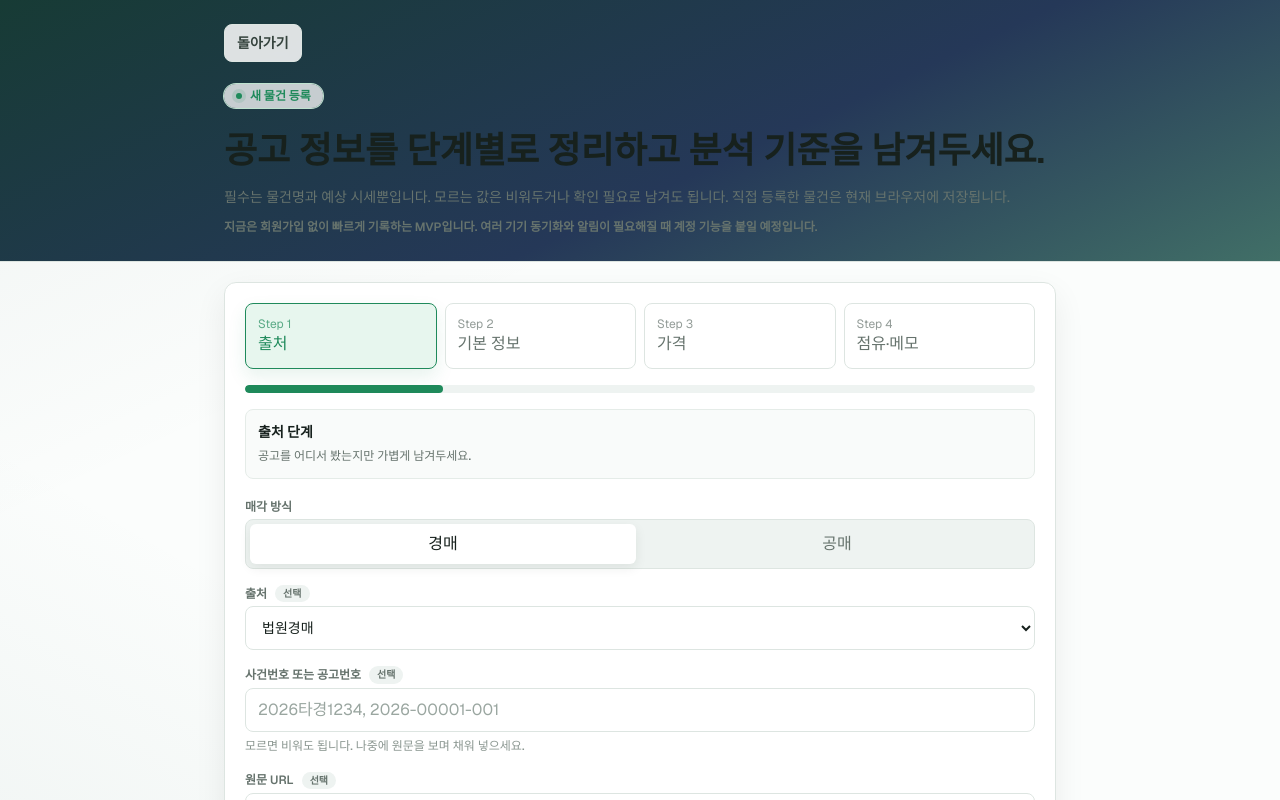
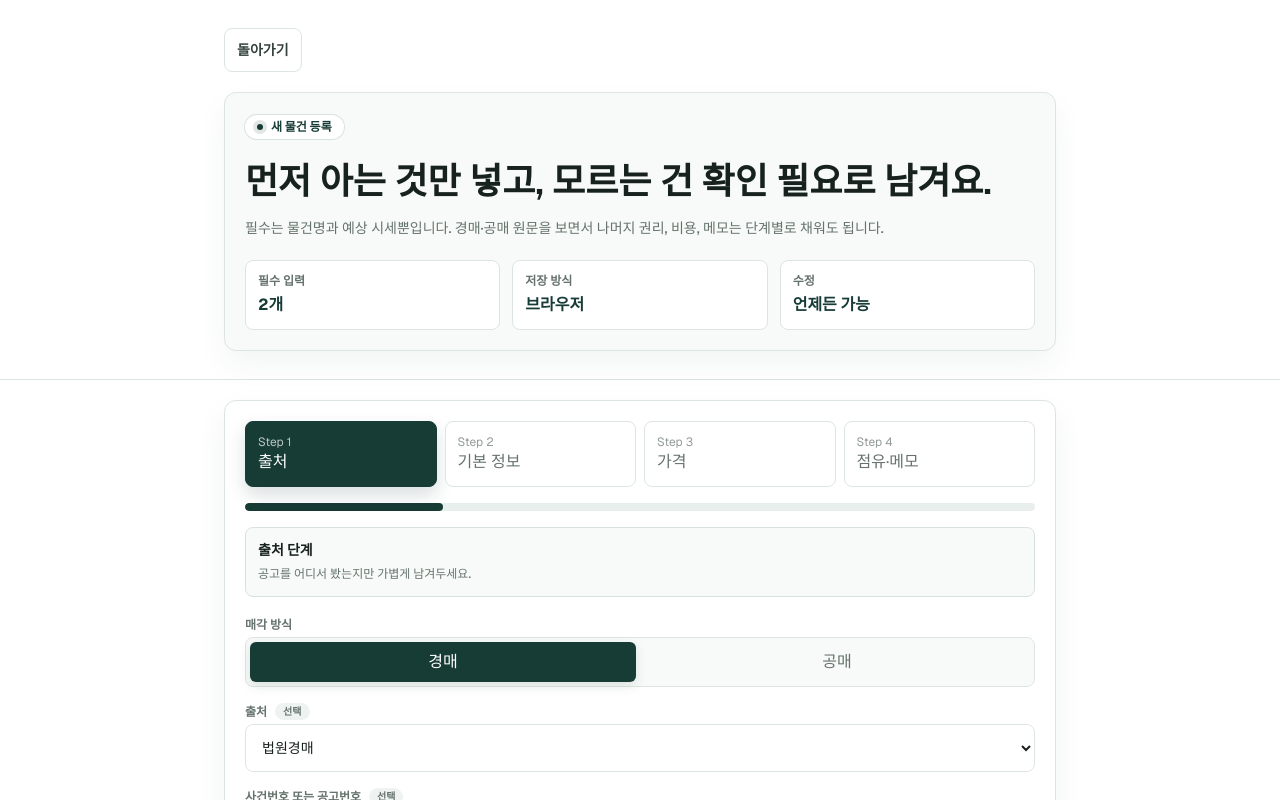
Before and after one commit to jinSsol/auction-risk-analyzer, a Next.js app: page /properties/new in a window 1280 px wide. Shown: the top 800 px of the page. Built offline with nearby package versions, Linux system fonts and the light colour scheme.

Commit message:
Redesign registration flow and complete redesign QA

```diff
--- a/app/properties/PropertyForm.tsx
+++ b/app/properties/PropertyForm.tsx
@@ -203,7 +203,7 @@ export function PropertyForm({
       <main className="min-h-screen bg-[#F6F8F7] px-5 py-8 text-[#17211D]">
         <div className="mx-auto max-w-3xl rounded-xl border border-[#DDE5E1] bg-white p-6 shadow-[0_1px_2px_rgba(23,33,29,0.05)]">
           {/* eslint-disable-next-line @next/next/no-html-link-for-pages */}
-          <a href="/" className="text-sm font-semibold text-[#1F8A5B]">
+          <a href="/" className="text-sm font-semibold text-[#173B35]">
             목록으로
           </a>
           <h1 className="mt-4 text-2xl font-semibold">수정할 수 없는 물건입니다.</h1>
@@ -217,37 +217,38 @@ export function PropertyForm({
   }
 
   return (
-    <main className="app-shell min-h-screen text-[#17211D]">
-      <section className="hero-surface border-b border-[#DDE5E1]">
-        <div className="mx-auto max-w-4xl px-5 py-6 lg:px-8">
+    <main className="min-h-screen bg-white text-[#17211D]">
+      <section className="border-b border-[#DDE5E1] bg-white">
+        <div className="mx-auto max-w-4xl px-5 py-5 lg:px-8 lg:py-7">
           <a
             href={mode === "edit" && itemId ? `/properties/${itemId}` : "/"}
-            className="button-lift inline-flex rounded-lg border border-[#DDE5E1] bg-white/85 px-3 py-2 text-sm font-semibold text-[#34423C] backdrop-blur transition hover:bg-white"
+            className="button-lift inline-flex min-h-11 items-center rounded-lg border border-[#DDE5E1] bg-white px-3 py-2 text-sm font-semibold text-[#34423C] transition hover:border-[#173B35] hover:text-[#173B35]"
           >
             돌아가기
           </a>
-          <div className="mt-5">
-            <p className="inline-flex items-center gap-2 rounded-full bg-white/75 px-3 py-1 text-xs font-semibold text-[#1F8A5B] ring-1 ring-[#BFE3D0] backdrop-blur">
-              <span className="h-1.5 w-1.5 rounded-full bg-[#1F8A5B] shadow-[0_0_0_4px_rgba(31,138,91,0.12)]" />
+          <div className="mt-5 rounded-xl border border-[#DDE5E1] bg-[#F7FAF8] p-5 shadow-[0_14px_30px_rgba(23,59,53,0.05)]">
+            <p className="inline-flex items-center gap-2 rounded-full bg-white px-3 py-1 text-xs font-bold text-[#173B35] ring-1 ring-[#D7E4DC]">
+              <span className="h-1.5 w-1.5 rounded-full bg-[#173B35] shadow-[0_0_0_4px_rgba(23,59,53,0.12)]" />
               {mode === "edit" ? "내 물건 수정" : "새 물건 등록"}
             </p>
             <h1 className="mt-5 text-3xl font-semibold leading-tight tracking-normal text-[#17211D] md:text-4xl">
-              공고 정보를 단계별로 정리하고 분석 기준을 남겨두세요.
+              먼저 아는 것만 넣고, 모르는 건 확인 필요로 남겨요.
             </h1>
-            <p className="mt-3 text-sm leading-6 text-[#66736D]">
-              필수는 물건명과 예상 시세뿐입니다. 모르는 값은 비워두거나
-              확인 필요로 남겨도 됩니다. 직접 등록한 물건은 현재 브라우저에 저장됩니다.
+            <p className="mt-3 text-sm font-medium leading-6 text-[#66736D]">
+              필수는 물건명과 예상 시세뿐입니다. 경매·공매 원문을 보면서 나머지
+              권리, 비용, 메모는 단계별로 채워도 됩니다.
             </p>
-            <p className="mt-2 text-xs font-semibold leading-5 text-[#66736D]">
-              지금은 회원가입 없이 빠르게 기록하는 MVP입니다. 여러 기기 동기화와
-              알림이 필요해질 때 계정 기능을 붙일 예정입니다.
-            </p>
+            <div className="mt-5 grid gap-3 sm:grid-cols-3">
+              <RegistrationHeroMetric label="필수 입력" value="2개" />
+              <RegistrationHeroMetric label="저장 방식" value="브라우저" />
+              <RegistrationHeroMetric label="수정" value="언제든 가능" />
+            </div>
           </div>
         </div>
       </section>
 
       <section className="mx-auto max-w-4xl px-5 py-5 lg:px-8">
-        <div className="interactive-card rounded-xl border border-[#DDE5E1] bg-white/94 p-4 shadow-[0_12px_32px_rgba(23,33,29,0.07)] backdrop-blur md:p-5">
+        <div className="interactive-card rounded-xl border border-[#DDE5E1] bg-white p-4 shadow-[0_14px_32px_rgba(23,59,53,0.06)] md:p-5">
           <div className="grid gap-2 sm:grid-cols-4">
             {steps.map((label, index) => (
               <button
@@ -255,10 +256,10 @@ export function PropertyForm({
                 onClick={() => setStep(index as StepId)}
                 className={`button-lift rounded-lg border px-3 py-3 text-left text-sm transition ${
                   step === index
-                    ? "border-[#1F8A5B] bg-[#E7F6EE] font-semibold text-[#1F8A5B] shadow-[0_8px_18px_rgba(31,138,91,0.1)]"
+                    ? "border-[#173B35] bg-[#173B35] font-semibold text-white shadow-[0_8px_18px_rgba(23,59,53,0.16)]"
                     : index < step
-                      ? "border-[#BFE3D0] bg-white font-semibold text-[#1F8A5B] hover:bg-[#F9FBFA]"
-                      : "border-[#DDE5E1] bg-white font-medium text-[#66736D] hover:bg-[#F9FBFA]"
+                      ? "border-[#D7E4DC] bg-[#F7FAF8] font-semibold text-[#173B35] hover:bg-[#EEF5F1]"
+                      : "border-[#DDE5E1] bg-white font-medium text-[#66736D] hover:bg-[#F7FAF8]"
                 }`}
               >
                 <span className="block text-xs opacity-70">Step {index + 1}</span>
@@ -266,14 +267,14 @@ export function PropertyForm({
               </button>
             ))}
           </div>
-          <div className="mt-4 h-2 overflow-hidden rounded-full bg-[#EEF3F1]">
+          <div className="mt-4 h-2 overflow-hidden rounded-full bg-[#E8EFEC]">
             <div
-              className="risk-fill h-full rounded-full bg-[#1F8A5B]"
+              className="risk-fill h-full rounded-full bg-[#173B35]"
               style={{ width: `${progress}%` }}
             />
           </div>
-          <div className="mt-4 rounded-lg border border-[#E5ECE8] bg-[#F9FBFA] p-3">
-            <p className="text-sm font-semibold text-[#17211D]">
+          <div className="mt-4 rounded-lg border border-[#D7E4DC] bg-[#F7FAF8] p-3">
+            <p className="text-sm font-bold text-[#17211D]">
               {steps[step]} 단계
             </p>
             <p className="mt-1 text-xs font-medium leading-5 text-[#66736D]">
@@ -305,7 +306,7 @@ export function PropertyForm({
                 분석 결과는 입력값을 정리한 참고 자료이며 법률·투자 자문이
                 아닙니다. 입찰 전 원문 서류와 전문가 확인을 함께 진행하세요.
               </p>
-              <p className="mt-1 font-semibold text-[#1F8A5B]">
+              <p className="mt-1 font-semibold text-[#173B35]">
                 저장 후에도 언제든 수정할 수 있습니다.
               </p>
             </div>
@@ -323,14 +324,14 @@ export function PropertyForm({
               {step < 3 ? (
                 <button
                   onClick={goNext}
-                  className="button-lift h-11 w-full rounded-lg bg-[#17211D] px-4 text-sm font-semibold text-white shadow-[0_10px_24px_rgba(23,33,29,0.16)] transition hover:bg-[#26332E] sm:w-auto"
+                  className="button-lift h-11 w-full rounded-lg bg-[#173B35] px-4 text-sm font-semibold text-white shadow-[0_10px_24px_rgba(23,59,53,0.16)] transition hover:bg-[#0F2D28] sm:w-auto"
                 >
                   다음
                 </button>
               ) : (
                 <button
                   onClick={submit}
-                  className="button-lift h-11 w-full rounded-lg bg-[#17211D] px-4 text-sm font-semibold text-white shadow-[0_10px_24px_rgba(23,33,29,0.16)] transition hover:bg-[#26332E] sm:w-auto"
+                  className="button-lift h-11 w-full rounded-lg bg-[#173B35] px-4 text-sm font-semibold text-white shadow-[0_10px_24px_rgba(23,59,53,0.16)] transition hover:bg-[#0F2D28] sm:w-auto"
                 >
                   저장하고 상세 보기
                 </button>
@@ -377,6 +378,15 @@ function SourceStep({ draft, update }: StepProps) {
         placeholder="https://..."
         helper="공고 링크를 붙여두면 나중에 서류 확인으로 돌아가기 쉽습니다."
       />
+    </div>
+  );
+}
+
+function RegistrationHeroMetric({ label, value }: { label: string; value: string }) {
+  return (
+    <div className="rounded-lg border border-[#DDE5E1] bg-white p-3">
+      <p className="text-xs font-semibold text-[#66736D]">{label}</p>
+      <p className="mt-1 text-base font-bold text-[#173B35]">{value}</p>
     </div>
   );
 }
@@ -450,7 +460,7 @@ function PriceStep({ draft, update }: StepProps) {
         <TextInput label="최근 실거래" value={draft.lastTrade} onChange={(value) => update("lastTrade", value)} inputMode="numeric" placeholder="129500" helper="모르면 비워도 됩니다." />
       </div>
       <TextInput label="유찰 횟수" value={draft.failedBids} onChange={(value) => update("failedBids", value)} inputMode="numeric" placeholder="0" />
-      <details className="rounded-xl border border-[#DDE5E1] bg-white p-4 shadow-[0_1px_2px_rgba(23,33,29,0.05)]">
+      <details className="rounded-xl border border-[#DDE5E1] bg-white p-4 shadow-[0_8px_20px_rgba(23,59,53,0.04)]">
         <summary className="cursor-pointer list-none">
           <div className="flex flex-wrap items-start justify-between gap-2">
             <div>
@@ -524,7 +534,7 @@ function PriceStep({ draft, update }: StepProps) {
           />
         </div>
       </details>
-      <details className="rounded-xl border border-[#DDE5E1] bg-[#F9FBFA] p-4">
+      <details className="rounded-xl border border-[#DDE5E1] bg-[#F7FAF8] p-4">
         <summary className="cursor-pointer list-none">
           <div className="flex flex-wrap items-start justify-between gap-2">
             <div>
@@ -533,7 +543,7 @@ function PriceStep({ draft, update }: StepProps) {
                 시세 근거를 남기고 싶을 때만 열어서 입력하세요.
               </p>
             </div>
-            <span className="rounded-full bg-[#E7F6EE] px-2.5 py-1 text-xs font-semibold text-[#1F8A5B]">
+            <span className="rounded-full bg-[#EEF5F1] px-2.5 py-1 text-xs font-semibold text-[#173B35]">
               선택 입력
             </span>
           </div>
@@ -613,7 +623,7 @@ function RightsStep({ draft, update }: StepProps) {
           placeholder="확인해야 할 서류, 시세 근거, 통화 내용 등을 적어두세요."
         />
       </Field>
-      <details className="rounded-xl border border-[#DDE5E1] bg-[#F9FBFA] p-4">
+      <details className="rounded-xl border border-[#DDE5E1] bg-[#F7FAF8] p-4">
         <summary className="cursor-pointer list-none">
           <div className="flex flex-wrap items-start justify-between gap-3">
             <div>
@@ -625,7 +635,7 @@ function RightsStep({ draft, update }: StepProps) {
               </p>
             </div>
             <div className="flex flex-wrap gap-2">
-              <span className="rounded-full bg-[#E7F6EE] px-2.5 py-1 text-xs font-semibold text-[#1F8A5B]">
+              <span className="rounded-full bg-[#EEF5F1] px-2.5 py-1 text-xs font-semibold text-[#173B35]">
                 확인 {checklistSummary.completedCount}/{checklistSummary.totalCount}
               </span>
               <span className="rounded-full bg-[#FFF4D7] px-2.5 py-1 text-xs font-semibold text-[#8A5B00]">
@@ -768,7 +778,7 @@ function RightsChecklistCard({
 }
 
 const inputClass =
-  "h-11 w-full rounded-lg border border-[#DDE5E1] bg-white px-3 text-sm font-medium text-[#17211D] outline-none transition placeholder:text-[#9AA6A0] focus:border-[#1F8A5B] focus:ring-2 focus:ring-[#D8F1E4]";
+  "h-12 w-full rounded-lg border border-[#DDE5E1] bg-white px-3 text-sm font-medium text-[#17211D] outline-none transition placeholder:text-[#9AA6A0] focus:border-[#173B35] focus:ring-2 focus:ring-[#D7E4DC]";
 
 function Field({
   label,
@@ -852,14 +862,14 @@ function Segmented({
   return (
     <div>
       <p className="text-xs font-semibold text-[#66736D]">{label}</p>
-      <div className="mt-1 grid grid-cols-2 gap-2 rounded-lg border border-[#DDE5E1] bg-[#EEF3F1] p-1">
+      <div className="mt-1 grid grid-cols-2 gap-2 rounded-lg border border-[#DDE5E1] bg-[#F7FAF8] p-1">
         {options.map((option) => (
           <button
             key={option}
             onClick={() => onChange(option)}
             className={`h-10 rounded-md text-sm transition ${
               value === option
-                ? "bg-white font-semibold text-[#17211D] shadow-[0_4px_12px_rgba(23,33,29,0.08)]"
+                ? "bg-[#173B35] font-semibold text-white shadow-[0_4px_12px_rgba(23,59,53,0.12)]"
                 : "font-medium text-[#66736D] hover:bg-white/70"
             }`}
           >
@@ -885,8 +895,8 @@ function Toggle({
       onClick={() => onChange(!checked)}
       className={`button-lift flex h-11 items-center justify-between rounded-lg border px-3 text-sm font-semibold transition ${
         checked
-          ? "border-[#F3D083] bg-[#FFF4D7] text-[#8A5B00]"
-          : "border-[#DDE5E1] bg-white text-[#66736D] hover:bg-[#F9FBFA]"
+          ? "border-[#173B35] bg-[#173B35] text-white"
+          : "border-[#DDE5E1] bg-white text-[#66736D] hover:bg-[#F7FAF8]"
       }`}
     >
       <span>{label}</span>
@@ -897,7 +907,7 @@ function Toggle({
 
 function checklistAnswerActiveClass(answer: RightsChecklistAnswer) {
   if (answer === "예") return "border-[#F3D083] bg-[#FFF4D7] text-[#8A5B00]";
-  if (answer === "아니요") return "border-[#BFE3D0] bg-[#E7F6EE] text-[#1F8A5B]";
+  if (answer === "아니요") return "border-[#D7E4DC] bg-[#EEF5F1] text-[#173B35]";
   if (answer === "해당 없음") return "border-[#CFE3F8] bg-[#E7F0FF] text-[#255C99]";
   return "border-[#F3D083] bg-[#FFF4D7] text-[#8A5B00]";
 }
```
Also changed, not shown: 2 other files (tests, documents, lock files or other folders).
